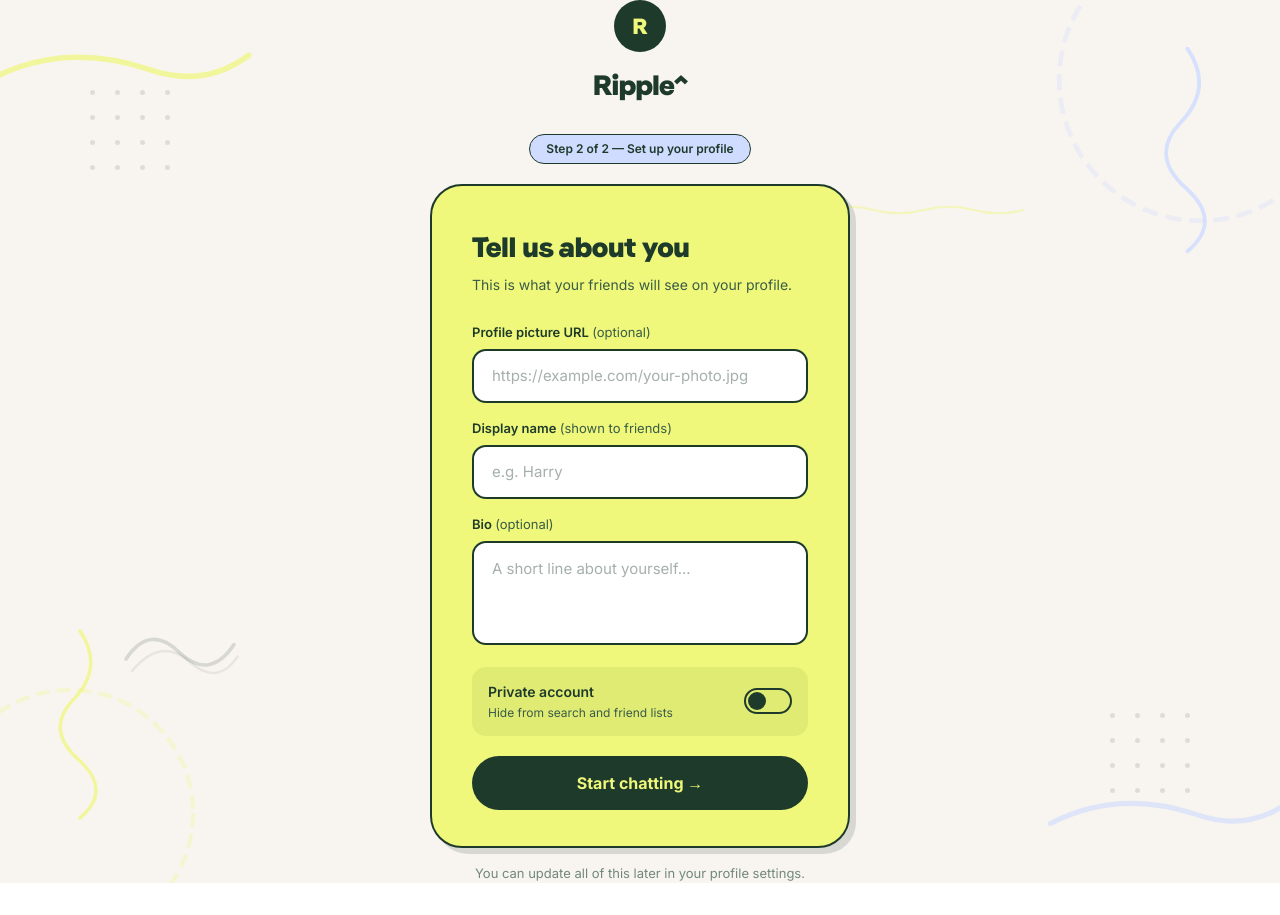
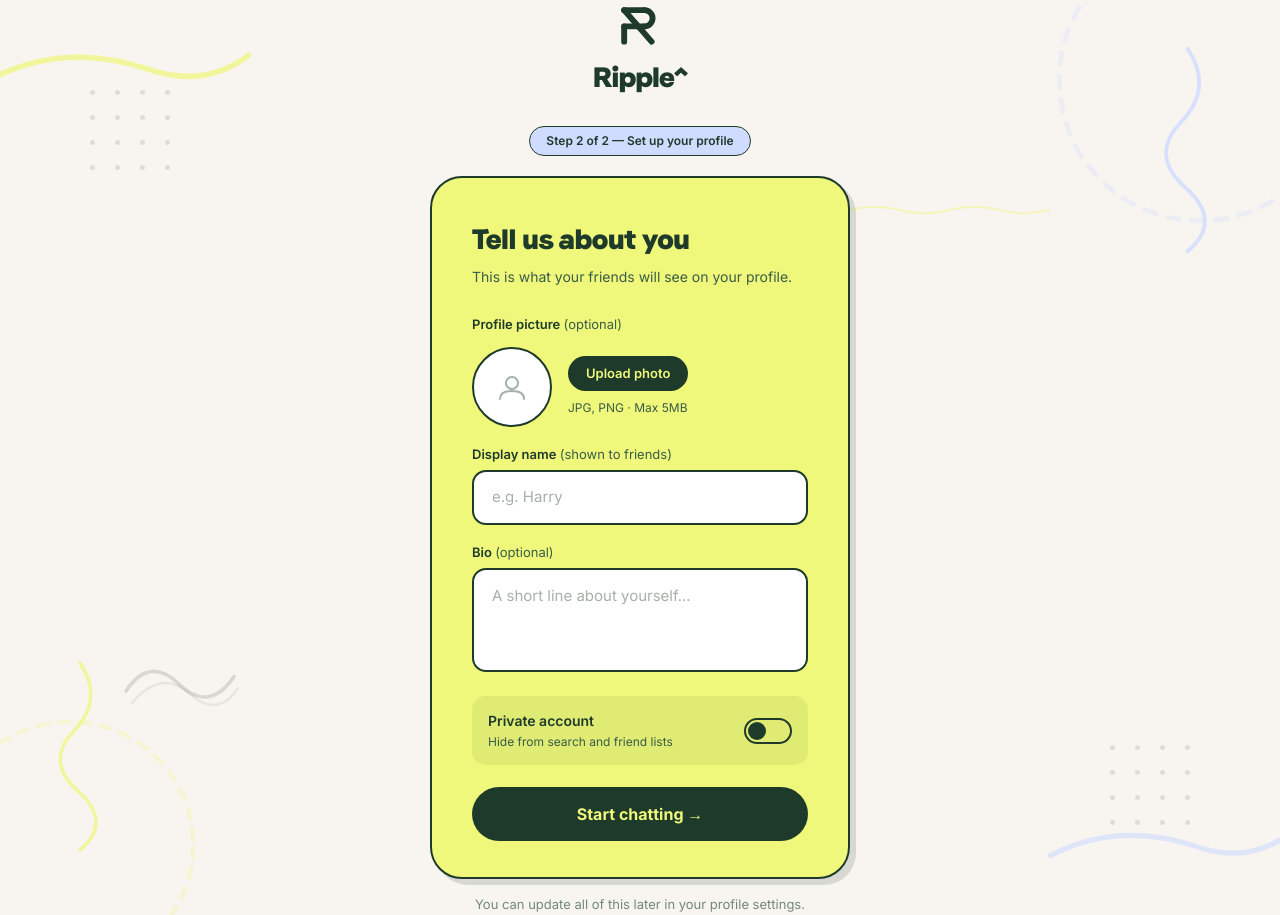
Before and after one commit to Hari-chandan-28/ripple-messaging-frontend, a React (Vite) app: page /setup in a window 1280 px wide. Before the commit the page ends 883 px from the top, so only its background shows below. Built offline with nearby package versions, Linux system fonts and the light colour scheme.

Commit message:
profile setup Page changes

```diff
--- a/src/pages/ProfileSetupPage.jsx
+++ b/src/pages/ProfileSetupPage.jsx
@@ -1,14 +1,8 @@
-import { useState } from "react";
+import { useState, useRef } from "react";
 import { useNavigate } from "react-router-dom";
 import api from "../services/api";
-import LoginPage from "./LoginPage.jsx";
+import Logo from "../assets/icons/logo.svg?react";
 
-// ============================================================
-// AUTH PAGES — SignupPage, LoginPage, ProfileSetupPage
-// Copy each component into its respective file in src/pages/
-// ============================================================
-
-// ─── SHARED DESIGN TOKENS ────────────────────────────────────
 const C = {
     bg: "#f8f4f0",
     primary: "#1e3a2b",
@@ -19,7 +13,7 @@ const C = {
 const faro = "'Faro', sans-serif";
 const inter = "'Inter', sans-serif";
 
-// ─── SHARED SVG SKETCHY ELEMENTS ─────────────────────────────
+// SVG elements
 const Swoosh = ({ color = C.accent, style = {} }) => (
     <svg viewBox="0 0 200 50" fill="none" style={{ position: "absolute", pointerEvents: "none", ...style }}>
         <path d="M 8 35 Q 60 8 120 28 Q 160 42 192 18" stroke={color} strokeWidth="4" strokeLinecap="round" />
@@ -51,12 +45,11 @@ const DotGrid = ({ color = C.primary, style = {} }) => (
 const WaveLine = ({ color = C.accent, style = {} }) => (
     <svg viewBox="0 0 300 30" fill="none" style={{ position: "absolute", pointerEvents: "none", ...style }}>
         <path d="M 0 15 Q 37 5 75 15 Q 112 25 150 15 Q 187 5 225 15 Q 262 25 300 15"
-              stroke={color} strokeWidth="3" strokeLinecap="round" fill="none" />
+              stroke={color} strokeWidth="3" strokeLinecap="round" />
     </svg>
 );
 
-// ─── SHARED STYLES INJECTED ONCE ─────────────────────────────
-const AuthStyles = () => (
+const PageStyles = () => (
     <style>{`
     .auth-input {
       width: 100%;
@@ -94,20 +87,38 @@ const AuthStyles = () => (
       transform: translateY(-2px);
       box-shadow: 0 8px 24px rgba(30,58,43,0.3);
     }
-    .auth-btn:disabled {
-      opacity: 0.6;
-      cursor: not-allowed;
-      transform: none;
+    .auth-btn:disabled { opacity: 0.6; cursor: not-allowed; transform: none; }
+    .upload-btn {
+      padding: 8px 18px;
+      background: ${C.primary};
+      color: ${C.accent};
+      border: none;
+      border-radius: 100px;
+      font-size: 13px;
+      font-weight: 600;
+      font-family: ${inter};
+      cursor: pointer;
+      transition: background 0.2s, transform 0.15s;
     }
-    .auth-link {
+    .upload-btn:hover {
+      background: #2d5540;
+      transform: translateY(-1px);
+    }
+    .remove-btn {
+      padding: 8px 18px;
+      background: transparent;
       color: ${C.primary};
+      border: 1.5px solid ${C.primary};
+      border-radius: 100px;
+      font-size: 13px;
       font-weight: 600;
+      font-family: ${inter};
       cursor: pointer;
-      text-decoration: underline;
-      text-underline-offset: 3px;
-      transition: opacity 0.15s;
+      transition: background 0.2s;
     }
-    .auth-link:hover { opacity: 0.65; }
+    .remove-btn:hover {
+      background: rgba(30,58,43,0.08);
+    }
     .toggle-track {
       width: 48px; height: 26px;
       border-radius: 100px;
@@ -127,44 +138,81 @@ const AuthStyles = () => (
     }
   `}</style>
 );
+const LogoMark = ({ onClick }) => (
+    <div
+        onClick={onClick}
+        style={{
+            textAlign: "center",
+            marginBottom: 28,
+            cursor: "pointer", // Shows hand cursor
+        }}
+    >
+        <div
+            style={{
+                width: 52,
+                height: 52,
+                display: "flex",
+                alignItems: "center",
+                justifyContent: "center",
+                margin: "0 auto 4px",
+            }}
+        >
+            <Logo
+                style={{
+                    width: "100%",
+                    height: "100%",
+                    color: C.primary,
+                }}
+            />
+        </div>
 
-// ─── LOGO MARK ────────────────────────────────────────────────
-const LogoMark = () => (
-    <div style={{ textAlign: "center", marginBottom: 28 }}>
-        <div style={{
-            width: 52, height: 52, background: C.primary, borderRadius: "50%",
-            display: "flex", alignItems: "center", justifyContent: "center",
-            margin: "0 auto 12px",
-            color: C.accent, fontWeight: 900, fontSize: 22, fontFamily: faro,
-        }}>R</div>
-        <span style={{ fontSize: 28, fontWeight: 900, fontFamily: faro, letterSpacing: "-1px", color: C.primary }}>Ripple^</span>
+        <span
+            style={{
+                fontSize: 28,
+                fontWeight: 900,
+                fontFamily: faro,
+                letterSpacing: "-1px",
+                color: C.primary,
+            }}
+        >
+            Ripple^
+        </span>
     </div>
 );
 
-// ─── AUTH CARD WRAPPER ────────────────────────────────────────
-const AuthCard = ({ children }) => (
-    <div style={{
-        background: C.accent,
-        borderRadius: 32,
-        padding: "40px 40px 36px",
-        border: `2.5px solid ${C.primary}`,
-        width: "100%",
-        maxWidth: 420,
-        boxShadow: "6px 6px 0px rgba(30,58,43,0.15)",
-        position: "relative",
-    }}>
-        {children}
-    </div>
-);
-
-
-export function ProfileSetupPage() {
-    const [form, setForm] = useState({ name: "", bio: "", profilePic: "", isPrivate: false });
+export default function ProfileSetupPage() {
+    const [form, setForm] = useState({ name: "", bio: "", isPrivate: false });
+    const [preview, setPreview] = useState(null);   // base64 or object URL for display
+    const [imageFile, setImageFile] = useState(null); // actual File object
     const [error, setError] = useState("");
     const [loading, setLoading] = useState(false);
+    const fileInputRef = useRef(null);
     const navigate = useNavigate();
 
     const handleChange = (e) => setForm({ ...form, [e.target.name]: e.target.value });
+
+    // When user picks a file — create a local preview URL
+    const handleFileChange = (e) => {
+        const file = e.target.files[0];
+        if (!file) return;
+        if (!file.type.startsWith("image/")) {
+            setError("Please select an image file.");
+            return;
+        }
+        if (file.size > 5 * 1024 * 1024) {
+            setError("Image must be under 5MB.");
+            return;
+        }
+        setError("");
+        setImageFile(file);
+        setPreview(URL.createObjectURL(file));
+    };
+
+    const handleRemoveImage = () => {
+        setPreview(null);
+        setImageFile(null);
+        if (fileInputRef.current) fileInputRef.current.value = "";
+    };
 
     const handleSubmit = async () => {
         setError("");
@@ -174,10 +222,15 @@ export function ProfileSetupPage() {
         }
         setLoading(true);
         try {
+            // For now send null for profilePic — wire up file upload endpoint later
+            // When you have a file upload endpoint, upload imageFile first,
+            // get back a URL, then pass it as profilePic below
+            const profilePicUrl = null; // replace with upload URL when ready
+
             await api.post("/api/profile/create", {
                 name: form.name,
                 bio: form.bio || null,
-                profilePic: form.profilePic || null,
+                profilePic: profilePicUrl,
                 relationshipStatus: null,
                 isPrivate: form.isPrivate,
             });
@@ -190,10 +243,14 @@ export function ProfileSetupPage() {
     };
 
     return (
-        <div style={{ background: C.bg, minHeight: "100vh", display: "flex", alignItems: "center", justifyContent: "center", position: "relative", overflow: "hidden", fontFamily: inter }}>
-            <AuthStyles />
+        <div style={{
+            background: C.bg, minHeight: "100vh",
+            display: "flex", alignItems: "center", justifyContent: "center",
+            position: "relative", overflow: "hidden", fontFamily: inter,
+        }}>
+            <PageStyles />
 
-            {/* Background SVG elements */}
+            {/* Background SVG decorations */}
             <Swoosh color={C.accent} style={{ width: 280, top: 30, left: -20, opacity: 0.7 }} />
             <Swoosh color={C.lavender} style={{ width: 260, bottom: 40, right: -20, opacity: 0.6 }} />
             <CurlyLine color={C.lavender} style={{ width: 65, top: 40, right: 60, opacity: 0.8 }} />
@@ -202,14 +259,13 @@ export function ProfileSetupPage() {
             <SketchCircle color={C.accent} style={{ width: 280, bottom: -70, left: -70, opacity: 0.25 }} />
             <DotGrid color={C.primary} style={{ width: 100, top: 80, left: 80, opacity: 1 }} />
             <DotGrid color={C.primary} style={{ width: 100, bottom: 80, right: 80, opacity: 1 }} />
-            <WaveLine color={C.accent} style={{ width: 200, top: 200, right: "20%", opacity: 0.45 }} />
+            <WaveLine color={C.accent} style={{ width: 200, top: 200, right: "18%", opacity: 0.45 }} />
             <Scribble color={C.primary} style={{ width: 120, bottom: 200, left: 120, opacity: 1 }} />
 
-            {/* Card — slightly wider for the extra fields */}
             <div style={{ position: "relative", zIndex: 10, width: "100%", maxWidth: 460, padding: "0 20px" }}>
-                <LogoMark />
+                <LogoMark onClick={() => navigate("/")} />
 
-                {/* Step indicator */}
+                {/* Step badge */}
                 <div style={{ textAlign: "center", marginBottom: 20 }}>
           <span style={{
               display: "inline-block", background: C.lavender, color: C.primary,
@@ -218,7 +274,13 @@ export function ProfileSetupPage() {
           }}>Step 2 of 2 — Set up your profile</span>
                 </div>
 
-                <AuthCard>
+                {/* Card */}
+                <div style={{
+                    background: C.accent, borderRadius: 32, padding: "40px 40px 36px",
+                    border: `2.5px solid ${C.primary}`,
+                    boxShadow: "6px 6px 0px rgba(30,58,43,0.15)",
+                    position: "relative",
+                }}>
                     <h2 style={{ fontFamily: faro, fontSize: 28, fontWeight: 900, margin: "0 0 6px", letterSpacing: "-0.5px", color: C.primary }}>
                         Tell us about you
                     </h2>
@@ -226,23 +288,59 @@ export function ProfileSetupPage() {
                         This is what your friends will see on your profile.
                     </p>
 
-                    <div style={{ display: "flex", flexDirection: "column", gap: 16 }}>
+                    <div style={{ display: "flex", flexDirection: "column", gap: 18 }}>
 
-                        {/* Profile pic URL */}
+                        {/* ── PROFILE PICTURE UPLOAD ── */}
                         <div>
-                            <label style={{ fontSize: 13, fontWeight: 600, color: C.primary, display: "block", marginBottom: 6, fontFamily: inter }}>
-                                Profile picture URL <span style={{ fontWeight: 400, color: "#3a5c48" }}>(optional)</span>
+                            <label style={{ fontSize: 13, fontWeight: 600, color: C.primary, display: "block", marginBottom: 12, fontFamily: inter }}>
+                                Profile picture <span style={{ fontWeight: 400, color: "#3a5c48" }}>(optional)</span>
                             </label>
-                            <input className="auth-input" name="profilePic" placeholder="https://example.com/your-photo.jpg" value={form.profilePic} onChange={handleChange} />
-                            {/* Live preview */}
-                            {form.profilePic && (
-                                <div style={{ marginTop: 10, display: "flex", alignItems: "center", gap: 10 }}>
-                                    <img src={form.profilePic} alt="preview"
-                                         onError={(e) => { e.target.style.display = "none"; }}
-                                         style={{ width: 44, height: 44, borderRadius: "50%", border: `2px solid ${C.primary}`, objectFit: "cover" }} />
-                                    <span style={{ fontSize: 13, color: "#3a5c48", fontFamily: inter }}>Preview</span>
+
+                            <div style={{ display: "flex", alignItems: "center", gap: 16 }}>
+                                {/* Circular preview */}
+                                <div style={{
+                                    width: 80, height: 80, borderRadius: "50%",
+                                    border: `2.5px solid ${C.primary}`,
+                                    background: C.white,
+                                    overflow: "hidden",
+                                    flexShrink: 0,
+                                    display: "flex", alignItems: "center", justifyContent: "center",
+                                    position: "relative",
+                                }}>
+                                    {preview ? (
+                                        <img src={preview} alt="profile" style={{ width: "100%", height: "100%", objectFit: "cover" }} />
+                                    ) : (
+                                        <svg width="32" height="32" viewBox="0 0 32 32" fill="none">
+                                            <circle cx="16" cy="12" r="6" stroke={C.primary} strokeWidth="2" opacity="0.4" />
+                                            <path d="M 4 28 Q 4 20 16 20 Q 28 20 28 28" stroke={C.primary} strokeWidth="2" strokeLinecap="round" opacity="0.4" />
+                                        </svg>
+                                    )}
                                 </div>
-                            )}
+
+                                {/* Buttons beside the circle */}
+                                <div style={{ display: "flex", flexDirection: "column", gap: 8 }}>
+                                    <button className="upload-btn" onClick={() => fileInputRef.current?.click()}>
+                                        {preview ? "Change photo" : "Upload photo"}
+                                    </button>
+                                    {preview && (
+                                        <button className="remove-btn" onClick={handleRemoveImage}>
+                                            Remove
+                                        </button>
+                                    )}
+                                    <span style={{ fontSize: 12, color: "#3a5c48", fontFamily: inter }}>
+                    JPG, PNG · Max 5MB
+                  </span>
+                                </div>
+                            </div>
+
+                            {/* Hidden file input */}
+                            <input
+                                ref={fileInputRef}
+                                type="file"
+                                accept="image/*"
+                                onChange={handleFileChange}
+                                style={{ display: "none" }}
+                            />
                         </div>
 
                         {/* Display name */}
@@ -278,7 +376,6 @@ export function ProfileSetupPage() {
                                 <div style={{ fontSize: 14, fontWeight: 600, color: C.primary, fontFamily: inter }}>Private account</div>
                                 <div style={{ fontSize: 12, color: "#3a5c48", marginTop: 2, fontFamily: inter }}>Hide from search and friend lists</div>
                             </div>
-                            {/* Toggle */}
                             <div
                                 className="toggle-track"
                                 onClick={() => setForm({ ...form, isPrivate: !form.isPrivate })}
@@ -300,9 +397,8 @@ export function ProfileSetupPage() {
                         <button className="auth-btn" onClick={handleSubmit} disabled={loading} style={{ marginTop: 4 }}>
                             {loading ? "Saving..." : "Start chatting →"}
                         </button>
-
                     </div>
-                </AuthCard>
+                </div>
 
                 <p style={{ textAlign: "center", fontSize: 13, color: "#3a5c48", margin: "16px 0 0", fontFamily: inter, opacity: 0.7 }}>
                     You can update all of this later in your profile settings.
@@ -311,4 +407,3 @@ export function ProfileSetupPage() {
         </div>
     );
 }
-export default ProfileSetupPage;
```
